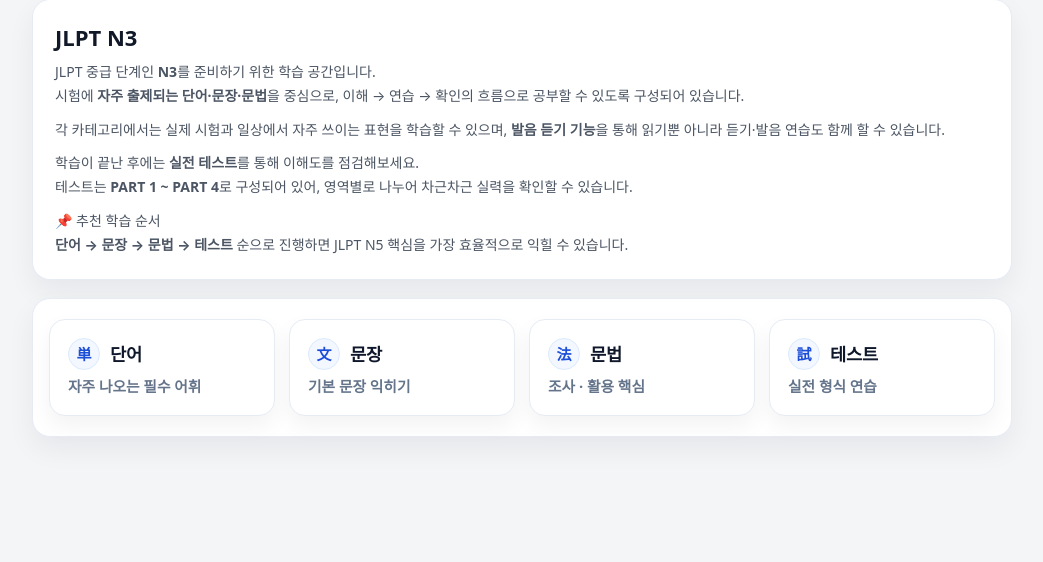
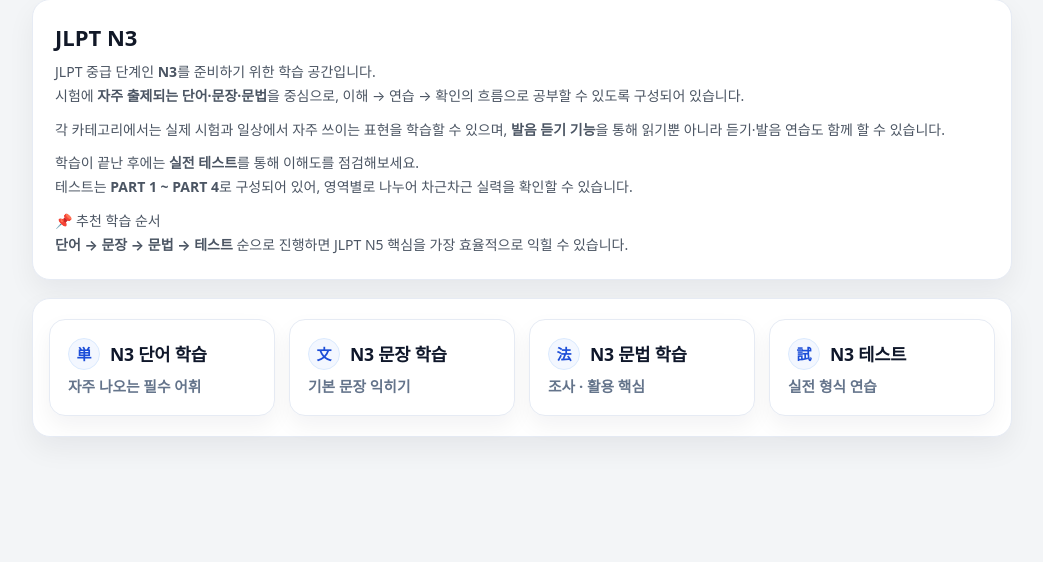
Before and after one commit to GameKingmaker/travel-talk, a Python web app: template templates/jlpt_n3.html in a window 1280 px wide. Shown: the part 104-666 px from the top of the page, without its empty margins (118-1161 px from the left). Run offline with Jinja, Linux system fonts and the light colour scheme; the template is opened without the code that fills it, so the values that code supplies are empty.

Commit message:
Update jlpt_n3.html

```diff
--- a/templates/jlpt_n3.html
+++ b/templates/jlpt_n3.html
@@ -157,22 +157,22 @@
 <div class="jlpt-card" style="padding:20px 16px;">
   <nav class="n3-nav">
     <a href="{{ url_for('jlpt_n3_words') }}" class="n3-nav-item">
-  <span class="n3-nav-title"><span class="ic">単</span>단어</span>
+  <span class="n3-nav-title"><span class="ic">単</span>N3 단어 학습</span>
   <span class="n3-nav-desc">자주 나오는 필수 어휘</span>
 </a>
 
 <a href="{{ url_for('jlpt_n3_sentences') }}" class="n3-nav-item">
-  <span class="n3-nav-title"><span class="ic">文</span>문장</span>
+  <span class="n3-nav-title"><span class="ic">文</span>N3 문장 학습</span>
   <span class="n3-nav-desc">기본 문장 익히기</span>
 </a>
 
 <a href="{{ url_for('jlpt_n3_grammar') }}" class="n3-nav-item">
-  <span class="n3-nav-title"><span class="ic">法</span>문법</span>
+  <span class="n3-nav-title"><span class="ic">法</span>N3 문법 학습</span>
   <span class="n3-nav-desc">조사 · 활용 핵심</span>
 </a>
 
 <a href="{{ url_for('jlpt_n3_test') }}" class="n3-nav-item">
-  <span class="n3-nav-title"><span class="ic">試</span>테스트</span>
+  <span class="n3-nav-title"><span class="ic">試</span>N3 테스트</span>
   <span class="n3-nav-desc">실전 형식 연습</span>
 </a>
   </nav>
```
